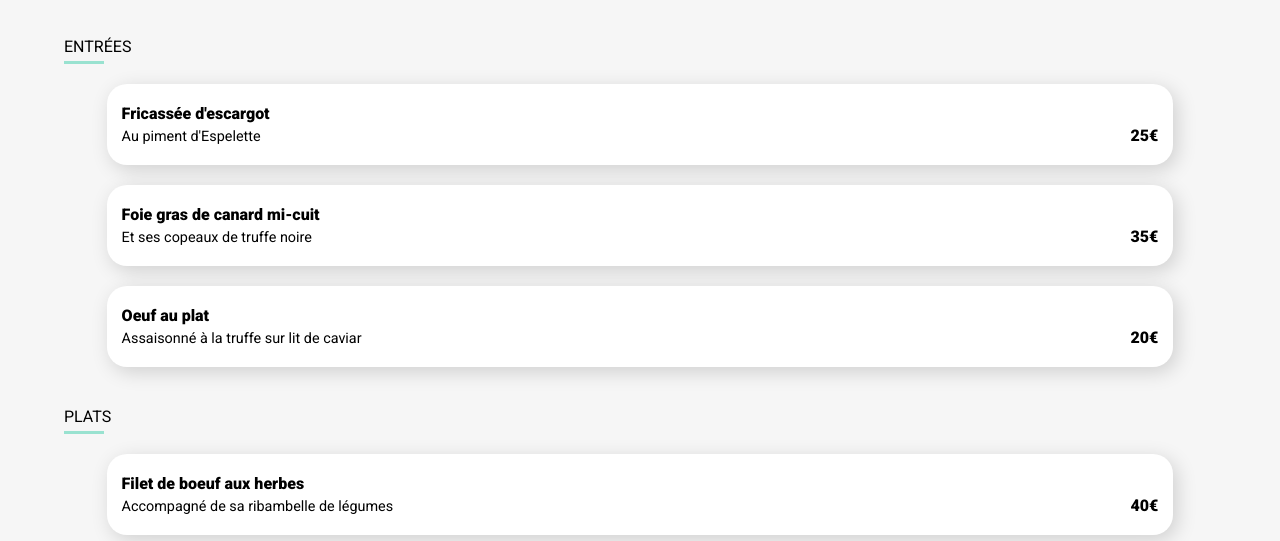
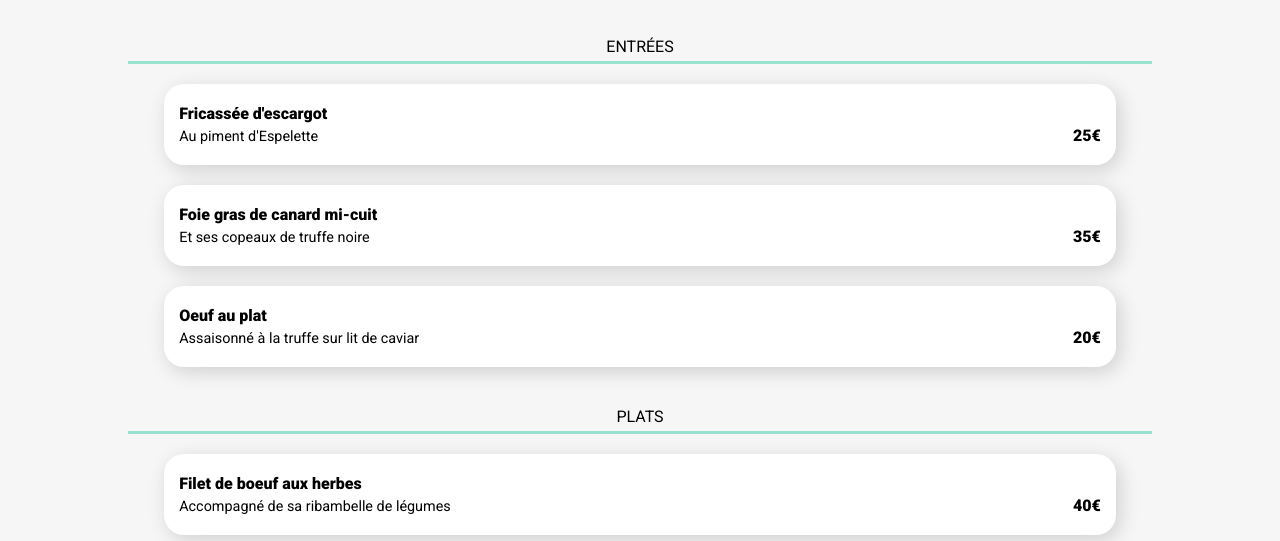
Before and after one commit to Cecilia-Giusti/Oh-my-food, a website: page menu1.html in a window 1280 px wide. Shown: the part 411-952 px from the top of the page. Drawn offline with Linux system fonts and the light colour scheme; a web font is replaced by a local one.

Commit message:
Style(menu): add tablet responsive

```diff
--- a/sass/pages/_menu.scss
+++ b/sass/pages/_menu.scss
@@ -26,7 +26,7 @@
         }
     }
 }
-
+/* Section du menu*/
 .section-menu {
     @include flexbox($flex-direction:column, $align-items:flex-start);
     background-color: $background_color_light;
@@ -35,7 +35,7 @@
     position:relative;
     bottom:30px;
 
-
+     /*Nom du restaurant*/
     &__title {
         @include flexbox($justify-content:space-between, $flex-direction:row);
         position:relative;
@@ -49,17 +49,20 @@
     }
 
 }
-
+/*Section du menu*/
 .section-dish {
     width:90%;
     margin:auto;
 
+    /* Titre, entrées plats et desserts*/
     h6{
         @include font($font-size:1em, $font-weight:400);
         text-transform: uppercase;
         margin: 0 0 0 0;
         }
 
+
+/* Trait de décoration sous le titre*/
     .trait {
         margin-top:5px;
         width:40px;
@@ -68,8 +71,8 @@
     }
 
     }
-}
 
+/* Liste des plats*/
 .dish-list {
     @include flexbox($flex-direction: column);
     gap:20px;
@@ -106,3 +109,24 @@
         padding: 15px 40px 15px 40px;
     }
 }
+
+}
+
+@media (min-width:500px){
+/* Trait de décoration sous le titre*/
+.section-dish {
+
+    width:80%;
+
+    h6 {
+        text-align: center;
+    }
+    .trait {
+            width:100%;
+    }
+}
+}
+
+@media (min-width:1000px){
+
+}
```
Also changed, not shown: menu1.html (+14 -0 lines), menu2.html (+11 -0 lines), menu3.html (+11 -0 lines), menu4.html (+11 -0 lines), public/css/style.css, 1 other file.
